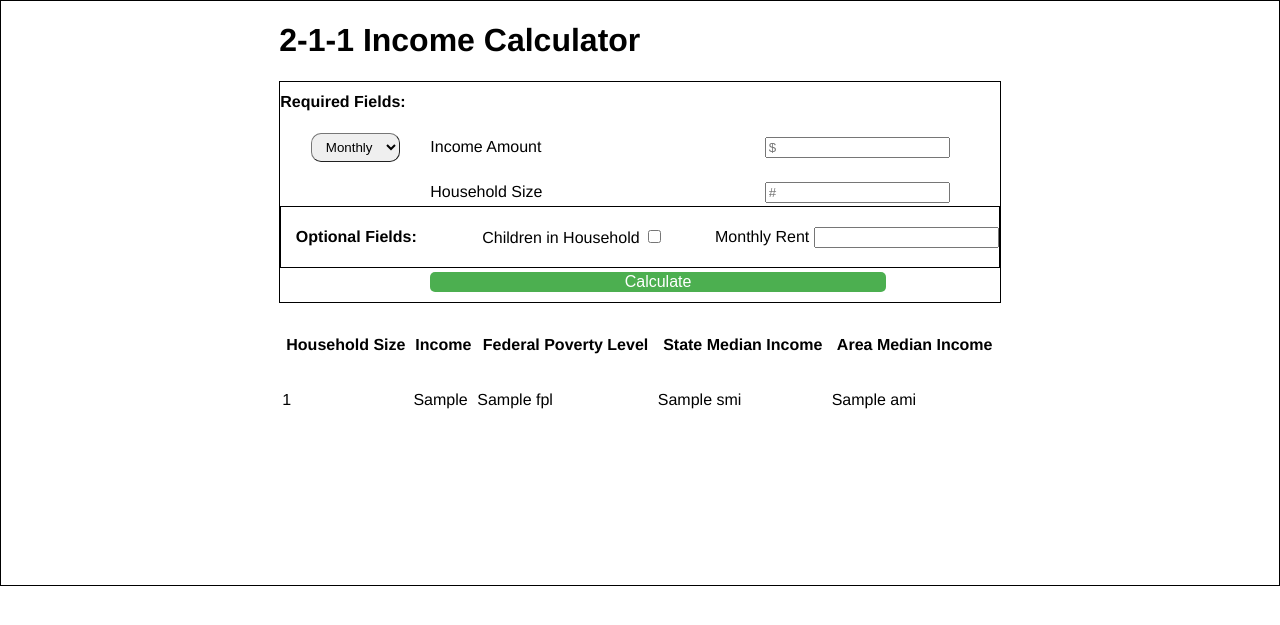
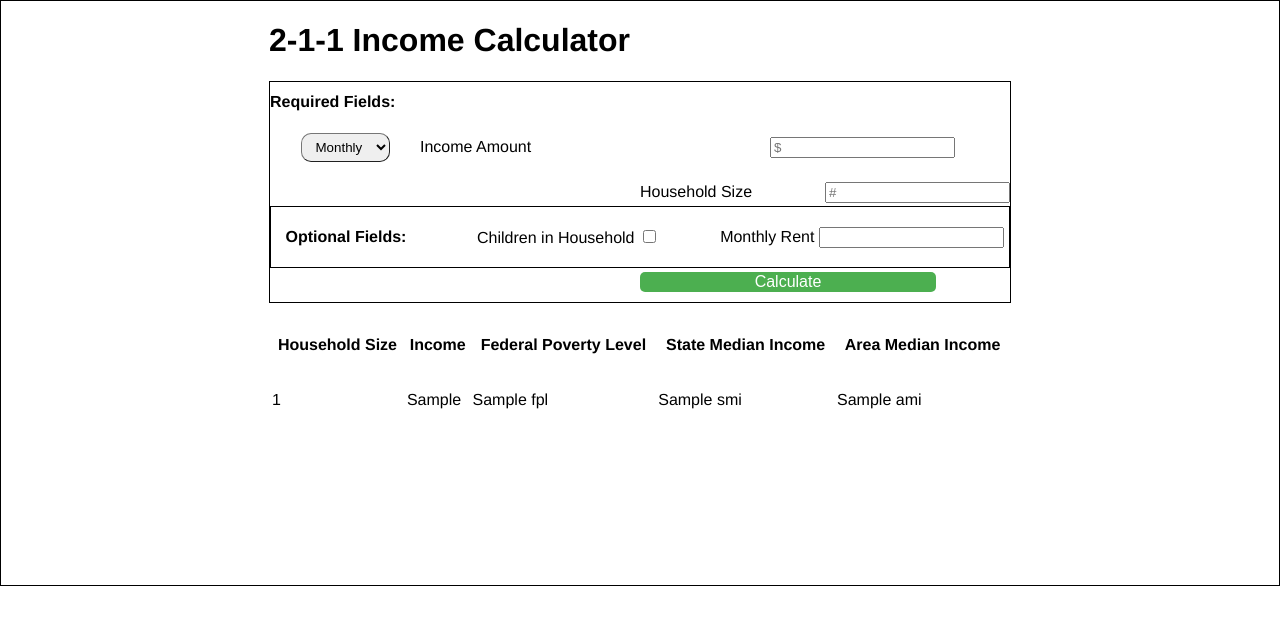
Before and after one commit to mark-hager/KC211-Income-calculator, a Flask app: template 2-1-1 Income Calculator/templates/app.html in a window 1280 px wide. Shown: the top 625 px of the page. Run offline with Flask 2, Linux system fonts and the light colour scheme; the template is opened without the code that fills it: values that come from a table or form of the project are taken from there, most other values are stand-ins (such as "Sample title", 1, 10 or a date in 2020).

Commit message:
testing without css

```diff
--- a/2-1-1 Income Calculator/static/css/style.css
+++ b/2-1-1 Income Calculator/static/css/style.css
@@ -26,14 +26,20 @@ body {
   grid-template-rows: 50px 2fr 1fr 1fr;
   row-gap: 30px;
   justify-content: center;
+  grid-template-areas:
+      "header"
+      "formdata"
+      "calculations"
+      "programs";
   }
 
 
   .formdata {
+    grid-area: formdata;
     display: grid;
     border-style: solid;
     border-width: 1px;
-    grid-template-columns: 150px 1fr;
+    grid-template-columns: 1fr 1fr;
     grid-template-rows: repeat(5, minmax(25px, 40px));
     row-gap: 5px;
     align-items: center;
--- a/2-1-1 Income Calculator/templates/app.html
+++ b/2-1-1 Income Calculator/templates/app.html
@@ -106,8 +106,8 @@
         </thead>
         <tbody>
           <tr>
-            <td>{{household_size}}</td>
-            <td>{{annual_income}}</td>
+            <td>{{ household_size }}</td>
+            <td>{{ annual_income }}</td>
             <td>{{ fpl }}</td>
             <td>{{ smi }}</td>
             <td>{{ ami }}</td>
```
